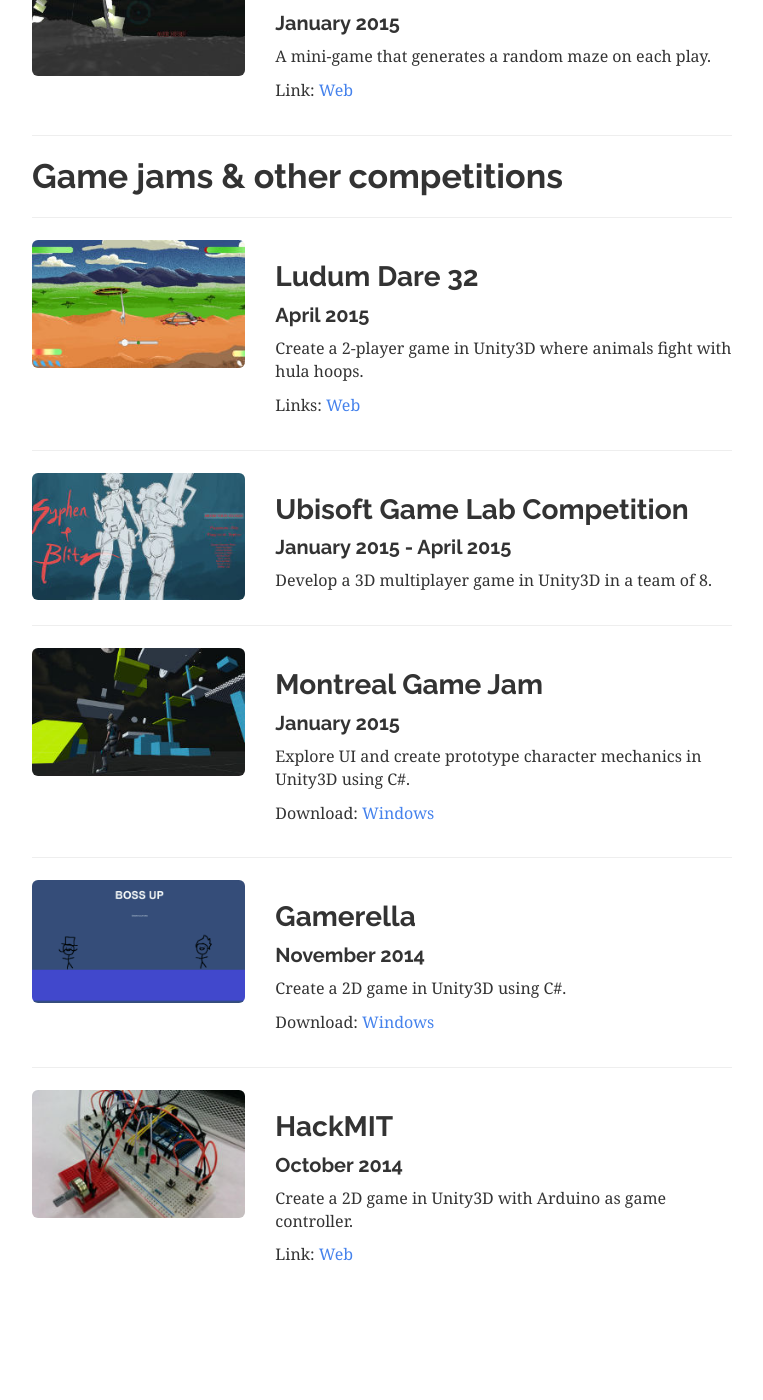
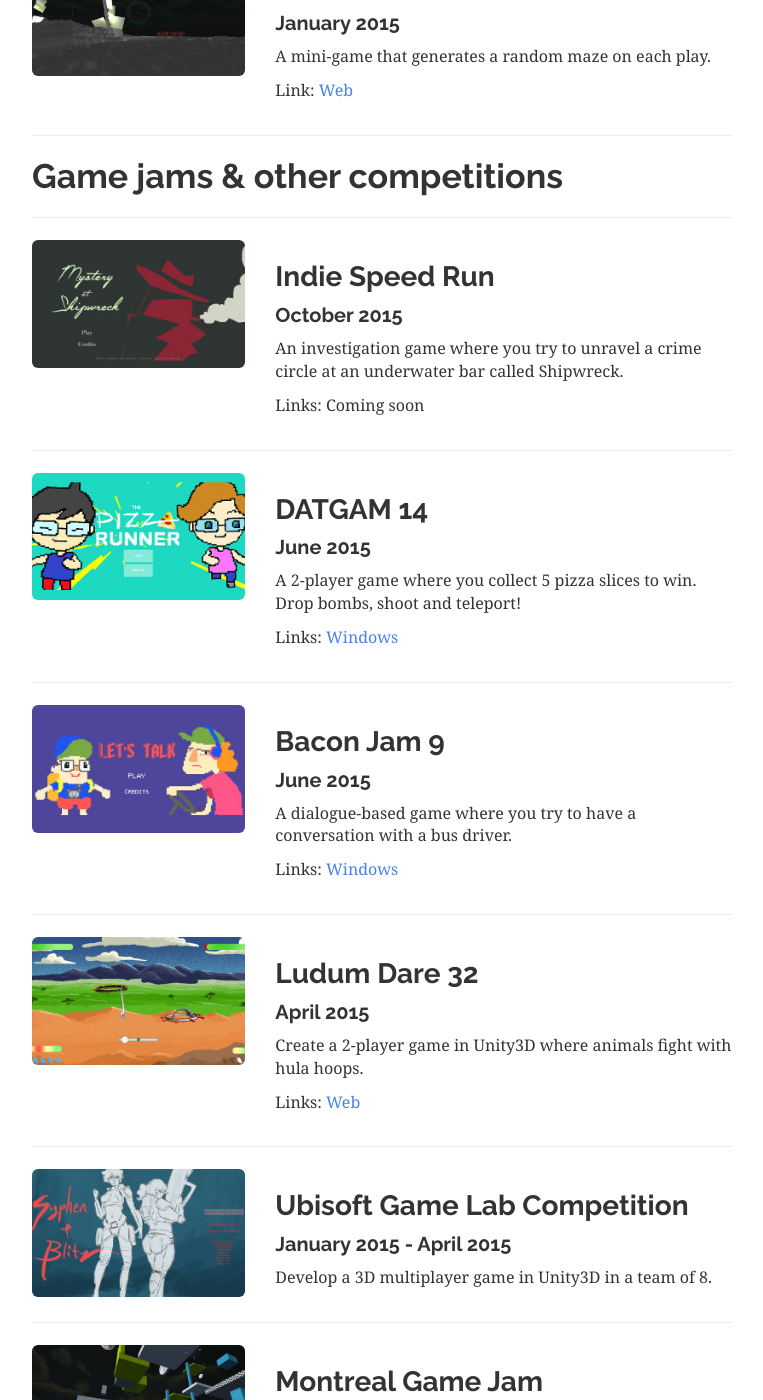
Before and after one commit to monicau/monicau.github.io, a Jekyll site: the page built from games.html, in a window 1280 px wide and 1400 px high, scrolled down 728 px. Shown: the whole window, without its empty margins (258-1021 px from the left). Built offline with Jekyll 4.4.1, drawn with Linux system fonts in a browser that asks for light colours; nearby versions of some CDN libraries; Markdown is read by kramdown in place of the engine named in the settings; before the commit the page ends 2025 px from its top, so only the background shows below that.

Commit message:
Added games

```diff
--- a/games.html
+++ b/games.html
@@ -47,13 +47,50 @@
 <hr>
 <div class="row">
 	<div class="col-md-4">
+		<img src="img/projects/games/mysteryatshipwreck.jpg" class="img-rounded img-responsive">
+	</div>
+	<div class="col-md-8">
+		<h3>Indie Speed Run</h3>
+		<h4>October 2015</h4>
+		<p>An investigation game where you try to unravel a crime circle at an underwater bar called Shipwreck.</p>
+		<p>Links: Coming soon
+		</p>
+	</div>
+</div>
+<hr>
+<div class="row">
+	<div class="col-md-4">
+		<img src="img/projects/games/pizzarunner.jpg" class="img-rounded img-responsive">
+	</div>
+	<div class="col-md-8">
+		<h3>DATGAM 14</h3>
+		<h4>June 2015</h4>
+		<p>A 2-player game where you collect 5 pizza slices to win. Drop bombs, shoot and teleport!</p>
+		<p>Links: <a href="" target="_blank">Windows</a></p>
+	</div>
+</div>
+<hr>
+<div class="row">
+	<div class="col-md-4">
+		<img src="img/projects/games/letstalk.jpg" class="img-rounded img-responsive">
+	</div>
+	<div class="col-md-8">
+		<h3>Bacon Jam 9</h3>
+		<h4>June 2015</h4>
+		<p>A dialogue-based game where you try to have a conversation with a bus driver.</p>
+		<p>Links: <a href="" target="_blank">Windows</a></p>
+	</div>
+</div>
+<hr>
+<div class="row">
+	<div class="col-md-4">
 		<img src="img/projects/games/hoopfighter.jpg" class="img-rounded img-responsive">
 	</div>
 	<div class="col-md-8">
 		<h3>Ludum Dare 32</h3>
 		<h4>April 2015</h4>
 		<p>Create a 2-player game in Unity3D where animals fight with hula hoops.</p>
-		<p>Links: <a href="http://ludumdare.com/compo/ludum-dare-32/?action=preview&uid=42308" target="_blank">Web</a>
+		<p>Links: <a href="http://ludumdare.com/compo/ludum-dare-32/?action=preview&uid=42308" target="_blank">Web</a></p>
 	</div>
 </div>
 
```
Also changed, not shown: img/projects/games/letstalk.jpg (added), img/projects/games/mysteryatshipwreck.jpg (added), img/projects/games/pizzarunner.jpg (added), 2 other files.
